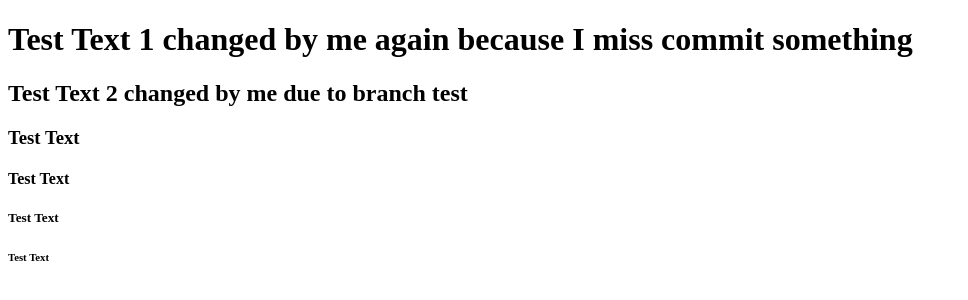
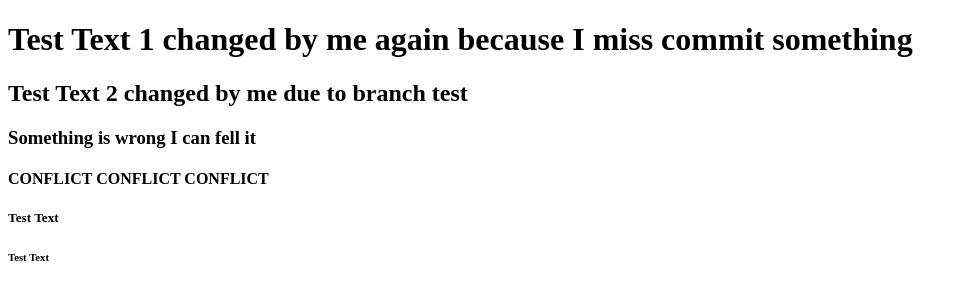
Before and after one commit to KanWen-G/PracticingGit, a plain HTML site: page index.html in a window 1280 px wide. Shown: the whole page, without its empty margins (0-968 px from the left). Drawn offline with Linux system fonts and the light colour scheme.

Commit message:
something is wrong

```diff
--- a/index.html
+++ b/index.html
@@ -6,8 +6,8 @@
 <body>
 	<h1>Test Text 1 changed by me again because I miss commit something</h1>
 	<h2>Test Text 2 changed by me due to branch test</h2>
-	<h3>Test Text</h3>
-	<h4>Test Text</h4>
+	<h3>Something is wrong I can fell it</h3>
+	<h4>CONFLICT CONFLICT CONFLICT</h4>
 	<h5>Test Text</h5>
 	<h6>Test Text</h6>
 </body>
```
